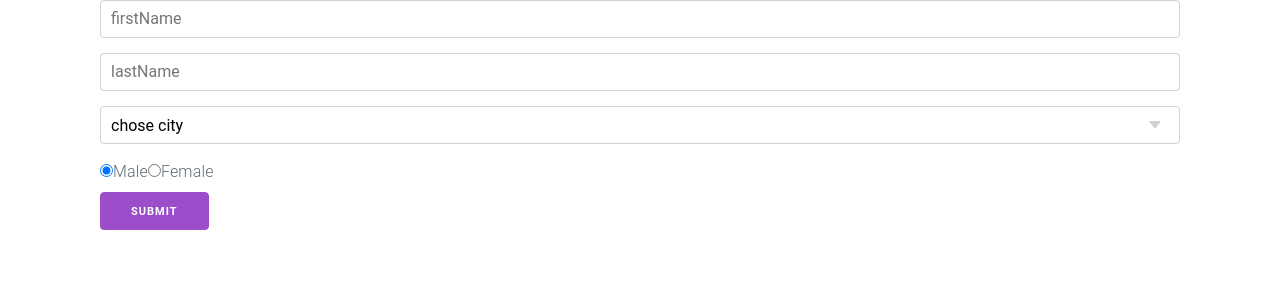
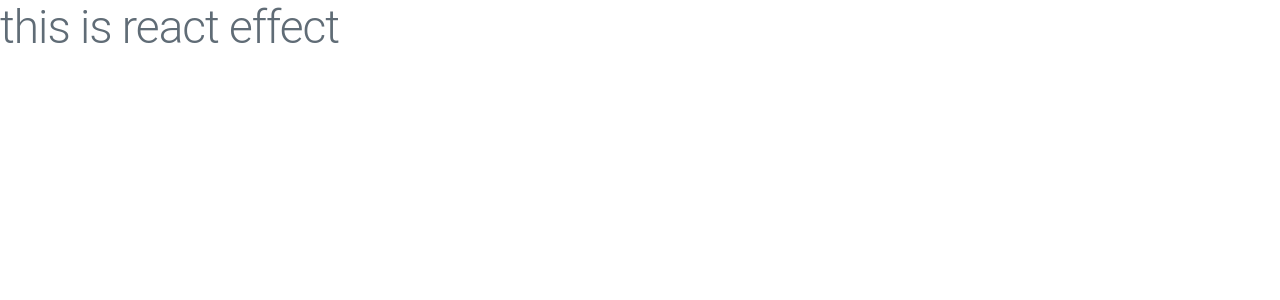
Before and after one commit to Sabibur201-Rahaman/react_hook_implement, a React (Vite) app: page / in a window 1280 px wide. Shown: the top 300 px of the page. Built offline with nearby package versions, Linux system fonts and the light colour scheme.

Commit message:
use of useEffect

```diff
--- a/src/App.jsx
+++ b/src/App.jsx
@@ -1,54 +1,14 @@
-import React, { useState } from "react";
-
+import React from 'react'
+import { useEffect } from 'react'
 function App() {
-  let [formObject, setFormObject] = useState({
-    fName: "",
-    lName: "",
-    city: "",
-    gender: "Male",
-  });
-  const inputOnChange = (property, value) => {
-    setFormObject((prevObj) => ({
-      ...prevObj,
-      [property]:value
-    }));
-  };
-
-  const formOnSubmit=(e)=>{
-    e.preventDefault()
-    // console.log(formObject)
-    alert(JSON.stringify(formObject))
-  }
+  useEffect(()=>{
+console.log('heloo')
+  },[4])
   return (
-    <div className="container">
-      <form onSubmit={formOnSubmit}>
-        <input onChange={(e)=>{inputOnChange("fName",e.target.value)}} value={formObject.fName} placeholder="firstName" />
-        <br />
-        <input onChange={(e)=>{inputOnChange("lName",e.target.value)}} value={formObject.lName} placeholder="lastName" />
-        <br />
-        <select onChange={(e)=>{inputOnChange("city",e.target.value)}} value={formObject.city}>
-          <option value="">chose city</option>
-          <option value="Dhaka">Dhaka</option>
-          <option value="">Rangpur</option>
-        </select>
-        <br />
-        <input onChange={()=>{inputOnChange("gender","Male")}}
-          checked={formObject.gender === "Male"}
-          type="radio"
-          name="gender"
-        />
-        Male
-        <input onChange={()=>{inputOnChange("gender","Female")}}
-          checked={formObject.gender === "Female"}
-          type="radio"
-          name="gender"
-        />
-        Female
-        <br />
-        <button type="submit">Submit</button>
-      </form>
+    <div>
+      <h1>this is react effect</h1>
     </div>
-  );
+  )
 }
 
-export default App;
+export default App
--- a/src/main.jsx
+++ b/src/main.jsx
@@ -7,7 +7,7 @@ import 'milligram'
 
 
 ReactDOM.createRoot(document.getElementById('root')).render(
-  <React.StrictMode>
+  <>
     <App />
-  </React.StrictMode>,
+  </>
 )
```
